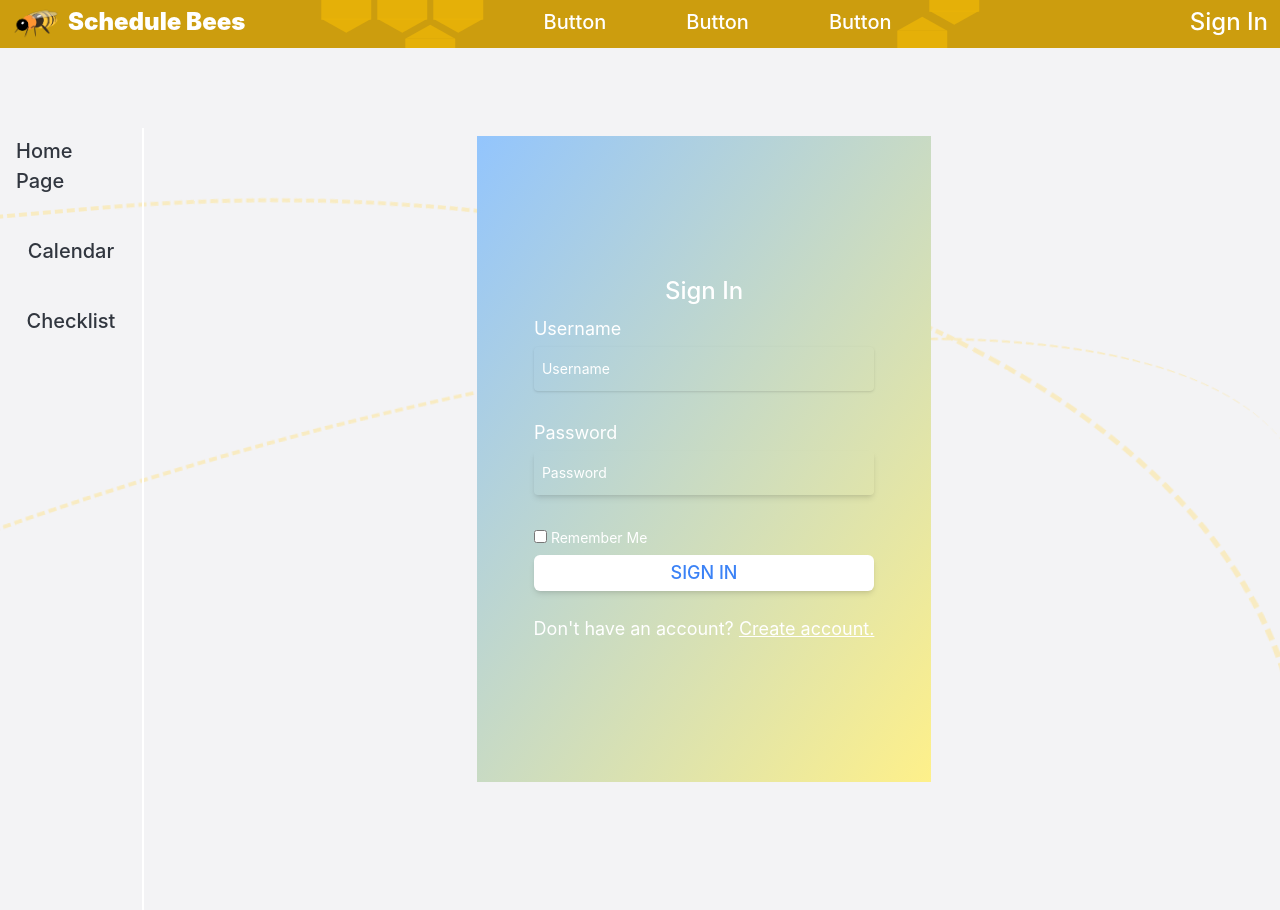
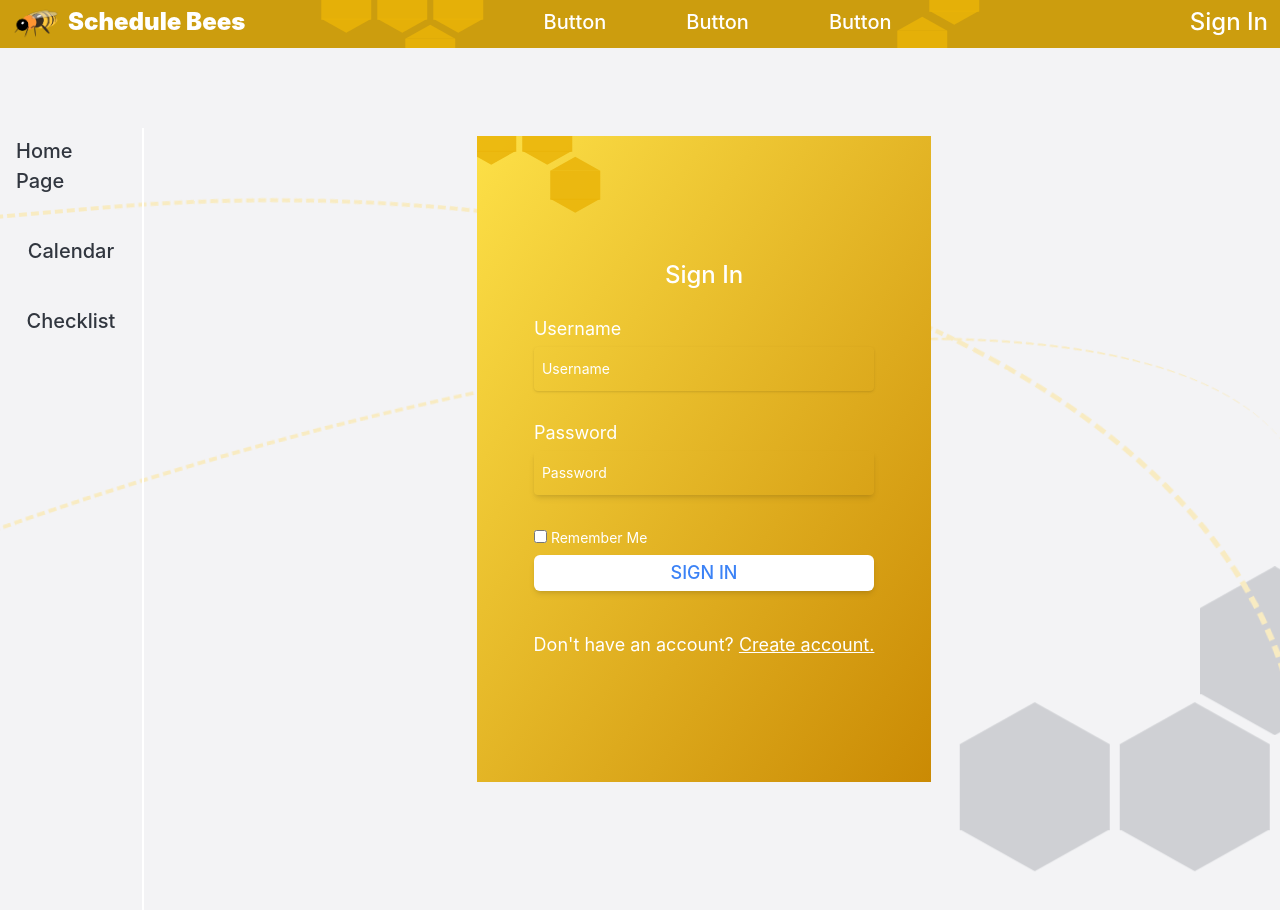
Before and after one commit to HarkHorning/schedule-network-app, a React (Create React App) app in the folder react-app/: page /Signin in a window 1280 px wide. Shown: the top 910 px of the page. Built offline with nearby package versions, Linux system fonts and the light colour scheme.

Commit message:
Added more honeycomb pattern

```diff
--- a/react-app/src/App.css
+++ b/react-app/src/App.css
@@ -16,6 +16,7 @@
   --shadow: 2px 4px 6px 1px #737d8f2c;
   --yellow: rgb(255, 239, 98);
   --darkYellow: rgba(234, 179, 8, 0.842);
+  --bg-grey: #cfd0d4;
 }
 
 .App {
@@ -142,6 +143,40 @@
   top: 1rem;
 }
 
+.honey-pattern-bg {
+  position: fixed;
+  z-index: -2;
+  right: 10rem;
+  bottom: 4rem;
+  width: 8rem;
+  /* overflow: hidden; */
+}
+
+.bg {
+  background-color: var(--bg-grey);
+  width: 85.5px;
+  height: 150px;
+}
+.bg::before {
+  border-right: solid 42px var(--bg-grey);
+  border-top: solid transparent 75px;
+  border-bottom: solid transparent 75px;
+  left: -41.7px;
+}
+.bg::after {
+  border-right: solid 42px var(--bg-grey);
+  border-top: solid transparent 75px;
+  border-bottom: solid transparent 75px;
+  left: 85.35px;
+}
+.bg-two {
+  left: 10rem;
+}
+.bg-three {
+  left: 15rem;
+  top: -10rem;
+}
+
 .nav-buttons-align {
   display: flex;
   gap: 5rem;
@@ -181,7 +216,7 @@
 .side-bar {
   position: fixed;
   top: 8rem;
-  height: 100%;
+  height: max-content;
   left: 0;
   /* margin-right: 8rem; */
   /* min-height: 100%; */
@@ -249,6 +284,12 @@
   margin-bottom: 0.5rem;
 }
 
+.home-page-first {
+  width: 66%;
+  display: flex;
+  flex-direction: column;
+}
+
 .page-one-contents {
   font-size: 1.25rem;
   line-height: 2.25rem;
@@ -301,11 +342,13 @@
 .calendar-grid {
   display: grid;
   grid-template-columns: repeat(7, 1fr);
+  border: 2px solid var(--off-black);
 }
 
 .calendar-day {
   height: 5rem;
   font-weight: 600;
+  background-color: var(--bg-light);
 }
 
 .past-future {
@@ -437,9 +480,9 @@
   }
   .side-bar {
     position: absolute;
-    position: fixed;
+    position: sticky;
     z-index: 1;
-    top: 0rem;
+    top: 4rem;
     width: 100%;
     background-color: transparent;
     font-size: 1rem;
@@ -464,4 +507,11 @@
   .vert-card {
     width: 100%;
   }
+  .home-page-first {
+    width: 100%;
+  }
+  .home-logo {
+    margin-top: 1rem;
+    width: 100%;
+  }
 }
--- a/react-app/src/App.js
+++ b/react-app/src/App.js
@@ -6,6 +6,7 @@ import Calendar from "./components/contents/Calendar";
 import Checklist from "./components/contents/Checklist";
 import Signin from "./components/contents/Signin";
 import BeePath from './bGDecorations/BeePath';
+import HoneycombBG from './bGDecorations/honeycombBG';
 
 
 // Routes
@@ -17,6 +18,7 @@ function App() {
       <div className="App">
         <NavBar />
         <BeePath />
+        <HoneycombBG />
         <section className="orientation h-full flex">
         <SideNav />
         <div className='contents'>
--- /dev/null
+++ b/react-app/src/bGDecorations/honeycombBG.js
@@ -0,0 +1,30 @@
+import React from 'react';
+
+function HoneycombBG() {
+  return (
+    <div className='honey-pattern-bg'>
+        {/* <div className='honey-division'> */}
+            <div className='honeycomb bg'>
+            </div>
+            <div className='honeycomb bg bg-two'>
+            </div>
+            <div className='honeycomb bg bg-three'>
+            </div>
+            {/* <div className='honeycomb-bg two'>
+            </div>
+            <div className='honeycomb-bg three'>
+            </div>
+            <div className='honeycomb-bg four'>
+            </div> */}
+        {/* </div> */}
+        {/* <div className='honey-division-two'>
+            <div className='honeycomb five'>
+            </div>
+            <div className='honeycomb six'>
+            </div>
+        </div> */}
+    </div>
+  );
+}
+
+export default HoneycombBG;
--- a/react-app/src/components/contents/Calendar.js
+++ b/react-app/src/components/contents/Calendar.js
@@ -2,8 +2,14 @@ import React from 'react';
 
 function Calendar() {
   return (
-    <header className='contents'>
-        <div className='page'>
+    <header className='contents '>
+        <div className='page bg-gradient-to-br from-yellow-300 to-yellow-600 overflow-hidden'>
+            <div className='honeycomb'>
+            </div>
+            <div className='honeycomb two'>
+            </div>
+            <div className='honeycomb three'>
+            </div>
             <h2 className='text-xl border-b-2 pb-8'>Calendar</h2>
             <ul className='calendar-grid'>
               <li className='calendar-day border-2 past-future'>31</li>
--- a/react-app/src/components/contents/Home.js
+++ b/react-app/src/components/contents/Home.js
@@ -2,6 +2,7 @@ import React, { useState } from 'react';
 import logo from "./logoCal.png";
 import Footer from '../Footer';
 import HowDo from './contents_sections/how_do_we';
+import More from './contents_sections/More';
 
 function Home() {
 
@@ -25,7 +26,7 @@ function Home() {
               <h1 className='page-header'>Fitting Schedules Together</h1>
             </header>
             <div className='page flex'>
-              <div className='w-2/3 flex flex-col'>
+              <div className='home-page-first w-2/3 flex flex-col'>
                 <h2 className='this-page flex mt-6 text-5xl font-semibold'>This is the home page:</h2>
                 <p className='page-one-contents text-black mt-12 leading-8 pr-2'>
                   A way to never miscomunicate schedules again. Seemlessly integrate the schedules of other users with your own.
@@ -35,6 +36,7 @@ function Home() {
               <img className='home-logo' src={logo} alt='logo' />
             </div>
           <HowDo />
+          <More />
           <Footer />
           </div>
     </header>
--- a/react-app/src/components/contents/Signin.js
+++ b/react-app/src/components/contents/Signin.js
@@ -4,9 +4,16 @@ function Signin() {
   return (
     <header className='contents'>
         <div className='page clear flex justify-center'>
-            <section className='w-3/5 z-10 min-w-96 h-4/5 bg-gradient-to-br from-blue-300 to-yellow-200 flex flex-col justify-center items-center'>
+            <section className='w-3/5 z-10 min-w-96 h-4/5 bg-gradient-to-br from-yellow-300 to-yellow-600 flex flex-col justify-center items-center relative overflow-hidden gap-4'>
                 <h1 className='text-2xl font-medium text-white z-10 mb-2'>Sign In</h1>
                 {/* <img src={logo} className="absolute w-1/3 c-" alt="logo" /> */}
+
+                <div className='honeycomb'>
+                </div>
+                <div className='honeycomb two'>
+                </div>
+                <div className='honeycomb three'>
+                </div>
                 <form className='w-3/4 grid grid-cols-1 text-white text-lg gap-1 z-10 mb-6'>
                 <label value=''>Username</label>
                 <input
--- /dev/null
+++ b/react-app/src/components/contents/contents_sections/More.js
@@ -0,0 +1,33 @@
+import React from 'react';
+
+function More() {
+  return (
+    <div className='how-do-we w-full flex flex-col items-center gap-6'>
+        <h3 className='mt-20 text-3xl text-slate-700 font-light'>How do we do it?</h3>
+        <p className='text-lg text-slate-600 mt-8 leading-8 w-4/5 font-semibold'>
+          A way to never miscomunicate schedules again. Seemlessly integrate the schedules of other users with your own.
+        </p>
+      <div className='mt-4 pt-12 w-full flex justify-between relative mb-8 change-orientation'>
+        <div className='outline-bg'></div>
+        <div className='vert-card'>
+          <h1 className='text-xl'>What's a Colony?</h1>
+          <ul className='pt-4'>
+            <li className='mb-2'>Each Colony is a network of combined schedules</li>
+            <li className='mb-2'>Each Colony is a network of combined schedules</li>
+            <li className='mb-2'>Each Colony is a network of combined schedules</li>
+          </ul>
+        </div>
+            <div className='vert-card'>
+                <h1 className='text-xl'>What's a Colony?</h1>
+                <ul className='pt-4'>
+                    <li className='mb-2'>Each Colony is a network of combined schedules</li>
+                    <li className='mb-2'>Each Colony is a network of combined schedules</li>
+                    <li className='mb-2'>Each Colony is a network of combined schedules</li>
+                </ul>
+            </div>
+        </div>
+    </div>
+  );
+}
+
+export default More;
```
Also changed, not shown: react-app/src/components/contents/logoCal.png.
